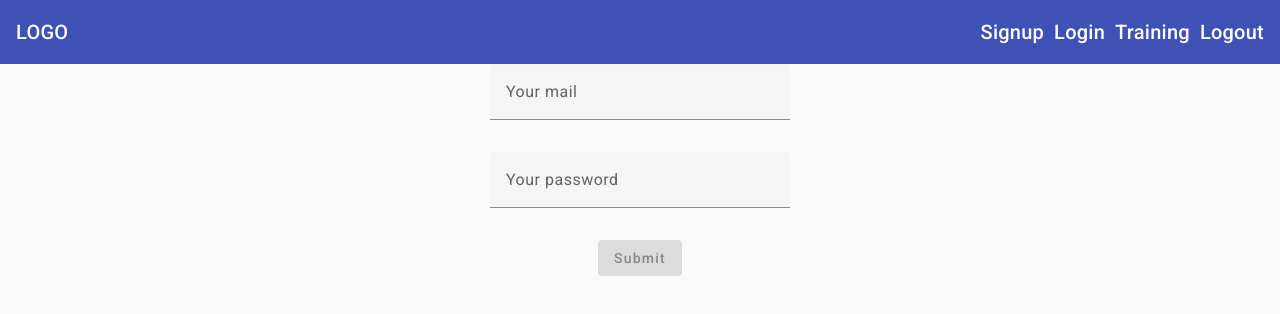
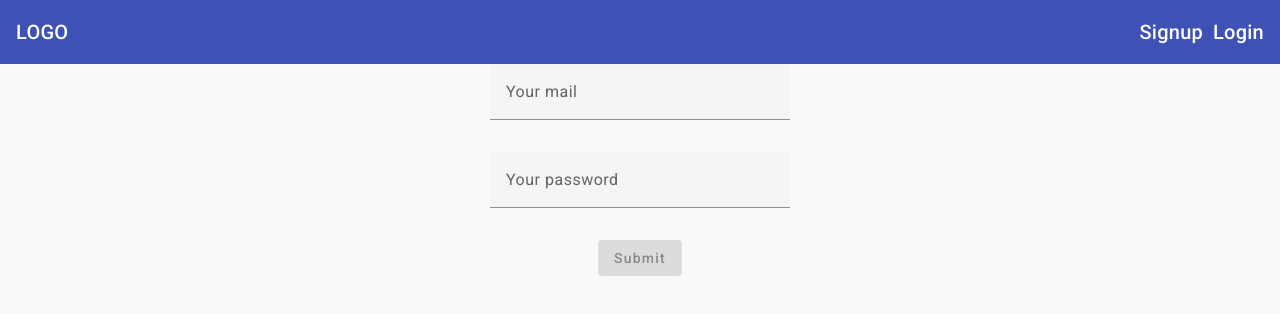
Before and after one commit to Dojelin/fitness-tracker, an Angular app: page /loging in a window 1280 px wide. Shown: the top 314 px of the page. Built offline with nearby package versions, Linux system fonts and the light colour scheme.

Commit message:
adding authentication

```diff
--- /dev/null
+++ b/src/app/auth/auth-data.model.ts
@@ -0,0 +1,4 @@
+export interface AuthData{
+    email: string;
+    password: string;
+}
--- /dev/null
+++ b/src/app/auth/auth.service.ts
@@ -0,0 +1,38 @@
+import { Subject } from "rxjs";
+import { AuthData } from "./auth-data.model";
+import { User } from "./user.model";
+
+export class AuthService{
+    authChange = new Subject<boolean>();
+    private user =<User>{};
+
+    registerUser(authData: AuthData){
+        this.user = {
+            email: authData.email,
+            userId: Math.round(Math.random() * 10000).toString()
+        }
+        this.authChange.next(true);
+    }
+
+    login(authData: AuthData){
+        this.user = {
+            email: authData.email,
+            userId: Math.round(Math.random() * 10000).toString()
+        }
+        this.authChange.next(true);
+    }
+
+    logout(){
+        this.user = <User>{};
+        this.authChange.next(false);
+        console.log(this.user);
+    }
+
+    getUser(){
+        return { ...this.user};
+    }
+
+    isAuth() {
+        return this.user !=  <User>{};
+    }
+}
--- a/src/app/auth/loging/loging.component.ts
+++ b/src/app/auth/loging/loging.component.ts
@@ -1,5 +1,6 @@
 import { Component, OnInit } from '@angular/core';
-import { FormControl, FormGroup, NgForm, Validators } from '@angular/forms';
+import { FormControl, FormGroup, Validators } from '@angular/forms';
+import { AuthService } from '../auth.service';
 
 
 @Component({
@@ -10,18 +11,20 @@ import { FormControl, FormGroup, NgForm, Validators } from '@angular/forms';
 export class LogingComponent implements OnInit {
   loginForm: FormGroup;
 
-  constructor(){
+  constructor(private authService:AuthService){
     this.loginForm = new FormGroup({
       email: new FormControl('', {validators: [Validators.required, Validators.email]}),
       password: new FormControl('', {validators: [Validators.required]})
     })
   }
 
-  ngOnInit(){
 
-  }
+  ngOnInit(){}
 
   onSubmit(){
-    console.log(this.loginForm);
+    this.authService.login({
+      email: this.loginForm.value.email,
+      password: this.loginForm.value.password
+    })
   }
 }
--- a/src/app/auth/signup/signup.component.ts
+++ b/src/app/auth/signup/signup.component.ts
@@ -1,5 +1,6 @@
 import { Component, OnInit } from '@angular/core';
 import { NgForm } from '@angular/forms';
+import { AuthService } from '../auth.service';
 
 @Component({
   selector: 'app-signup',
@@ -8,13 +9,17 @@ import { NgForm } from '@angular/forms';
 })
 export class SignupComponent implements OnInit{
   maxDate= new Date();
-  constructor(){}
+
+  constructor(private authService: AuthService){}
 
   ngOnInit(){
     this.maxDate.setFullYear(this.maxDate.getFullYear() - 18);
   }
 
   onSubmit(form:NgForm){
-    console.log(form);
+    this.authService.registerUser({
+      email: form.value.email,
+      password: form.value.password
+    })
   }
 }
--- /dev/null
+++ b/src/app/auth/user.model.ts
@@ -0,0 +1,4 @@
+export interface User{
+    email: string;
+    userId: string;
+}
--- a/src/app/navigation/header/header.component.html
+++ b/src/app/navigation/header/header.component.html
@@ -7,10 +7,10 @@
   <div><a routerLink="/">LOGO</a></div>
   <div fxFlex fxLayout fxLayoutAlign="flex-end" fxHide.xs>
     <ul fxLayout fxLayoutGap="10px" class="navigation-items">
-      <li><a routerLink="/signup">Signup</a></li>
-      <li><a routerLink="/loging">Login</a></li>
-      <li><a routerLink="/training">Training</a></li>
-      <li><a>Logout</a></li>
+      <li *ngIf="!isAuth"><a routerLink="/signup">Signup</a></li>
+      <li *ngIf="!isAuth"><a routerLink="/loging">Login</a></li>
+      <li *ngIf="isAuth"><a routerLink="/training">Training</a></li>
+      <li *ngIf="isAuth"><a>Logout</a></li>
     </ul>
   </div>
 </mat-toolbar>
--- a/src/app/navigation/header/header.component.ts
+++ b/src/app/navigation/header/header.component.ts
@@ -1,14 +1,28 @@
-import { Component, EventEmitter, Output } from '@angular/core';
+import { Component, EventEmitter, OnDestroy, Output } from '@angular/core';
+import { Subscription } from 'rxjs';
+import { AuthService } from 'src/app/auth/auth.service';
 
 @Component({
   selector: 'app-header',
   templateUrl: './header.component.html',
   styleUrls: ['./header.component.css'],
 })
-export class HeaderComponent {
+export class HeaderComponent implements OnDestroy{
   @Output() sidenavToggle = new EventEmitter<void>();
+  isAuth: boolean = false;
+  authSubscription:Subscription;
+
+  constructor(private authService: AuthService){
+    this.authSubscription = this.authService.authChange.subscribe(authStatus => {
+      this.isAuth = authStatus;
+    });
+  }
 
   onToggleSidenav() {
     this.sidenavToggle.emit();
   }
+
+  ngOnDestroy(): void {
+    this.authSubscription.unsubscribe();
+  }
 }
```
Also changed, not shown: src/app/app.module.ts (+10 -9 lines).
